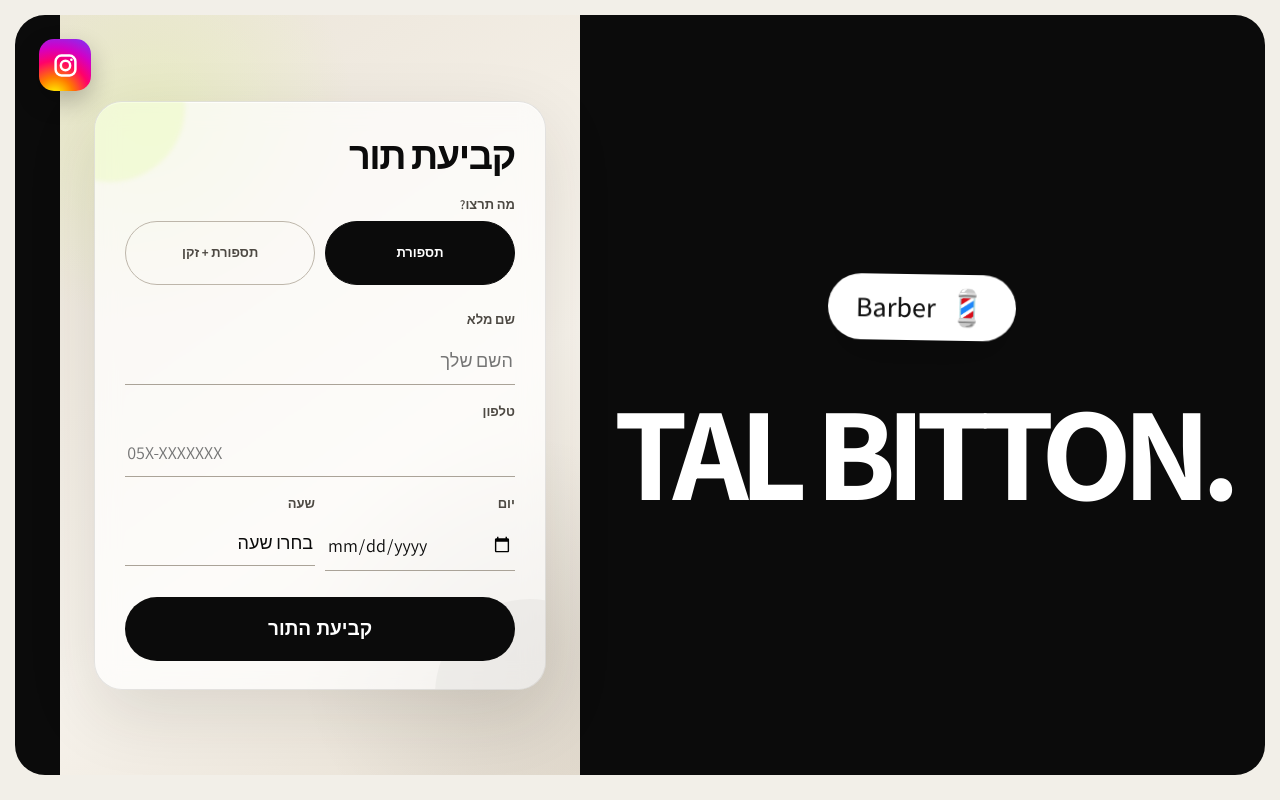
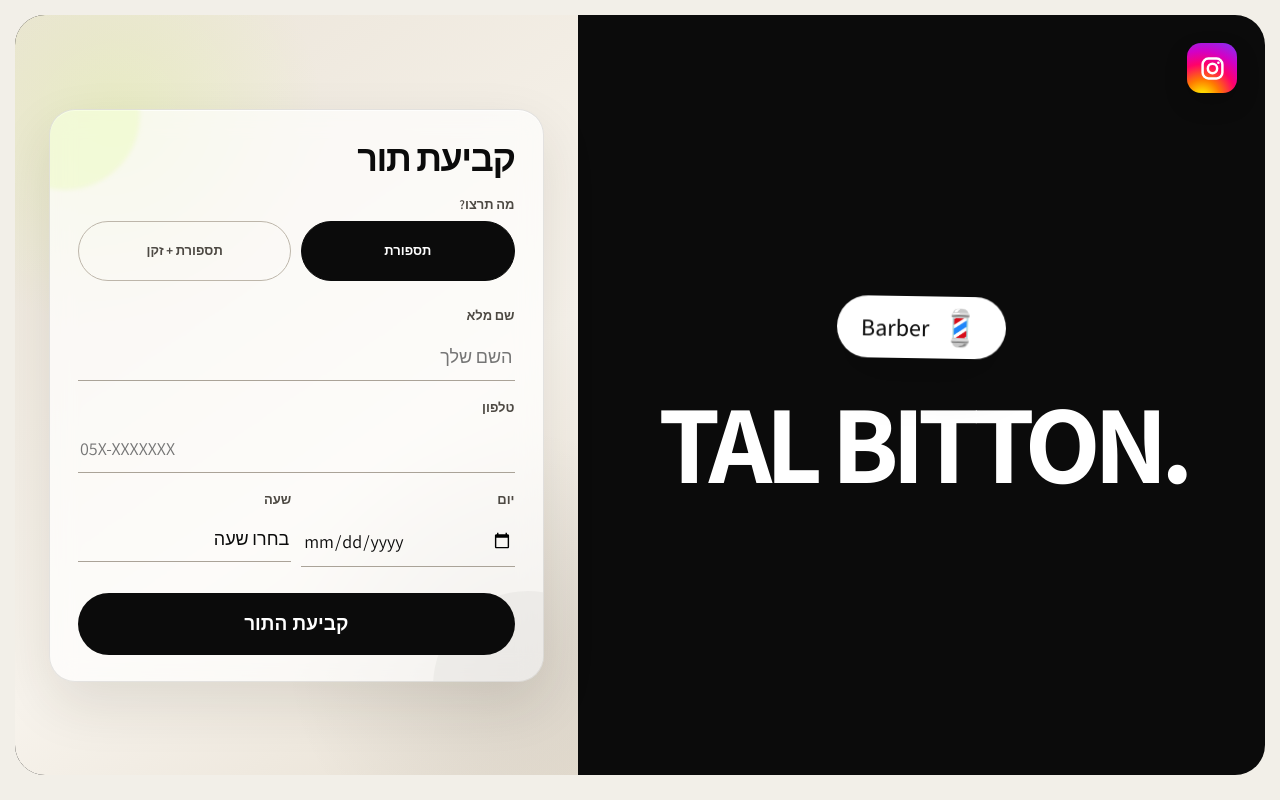
Before and after one commit to sagidan-pro/landing-pages, a plain HTML site: page index.html in a window 1280 px wide. Shown: the top 800 px of the page. Drawn offline with Linux system fonts and the light colour scheme; a web font is replaced by a local one.

Commit message:
Update index.html

```diff
--- a/index.html
+++ b/index.html
@@ -353,12 +353,100 @@ footer{padding:22px 4px 0;color:#918a7f;font-size:12px;text-align:center}
   }
 }
 
+
+@media(min-width:760px){
+  .hero{
+    grid-template-columns:55% 45%;
+    min-height:760px;
+  }
+
+  .hero-brand{
+    min-height:760px;
+    padding:60px 58px 54px;
+    justify-content:center;
+  }
+
+  .barber-bubble{
+    margin-bottom:26px;
+    font-size:24px;
+    padding:14px 24px;
+    transform-origin:center;
+  }
+
+  .brand-title{
+    font-size:clamp(82px,8.7vw,148px);
+    line-height:.9;
+    letter-spacing:-.06em;
+    max-width:92%;
+  }
+
+  .booking-area{
+    padding:42px 34px;
+    align-items:center;
+  }
+
+  .booking-card{
+    max-width:540px;
+    padding:30px 28px 26px;
+    border-radius:26px;
+    box-shadow:
+      0 22px 56px rgba(44,33,18,.11),
+      inset 0 1px 0 rgba(255,255,255,.72);
+  }
+
+  .booking-card h2{
+    font-size:36px;
+    margin-bottom:20px;
+  }
+
+  .service-option span{
+    min-height:60px;
+  }
+
+  .submit{
+    min-height:62px;
+  }
+
+  .ig-top{
+    top:28px;
+    left:auto;
+    right:28px;
+    width:50px;
+    height:50px;
+    border-radius:14px;
+    box-shadow:0 10px 22px rgba(0,0,0,.22);
+  }
+}
+
+
+@media(max-width:759px){
+  .hero-brand{
+    min-height:320px;
+    padding:74px 18px 36px;
+  }
+  .barber-bubble{
+    margin-bottom:22px;
+  }
+  .brand-title{
+    font-size:clamp(54px,17vw,84px);
+  }
+  .booking-area{
+    padding:12px;
+  }
+  .booking-card{
+    padding:22px 18px 20px;
+  }
+}
+
 </style>
 </head>
 <body>
 <main class="shell">
 <section class="hero">
 
+
+
+  <div class="hero-brand">
 <a class="ig-top" href="https://www.instagram.com/talbitton91?stkn=MW1qemF3YThzMW85ZA==" target="_blank" rel="noopener" aria-label="Instagram">
   <svg viewBox="0 0 24 24" fill="none" aria-hidden="true">
     <rect x="3.2" y="3.2" width="17.6" height="17.6" rx="5.2" stroke="white" stroke-width="2.2"/>
@@ -366,8 +454,6 @@ footer{padding:22px 4px 0;color:#918a7f;font-size:12px;text-align:center}
     <circle cx="17.25" cy="6.85" r="1.15" fill="white"/>
   </svg>
 </a>
-
-  <div class="hero-brand">
 
 <div class="barber-bubble" aria-label="Barber">
   <span class="barber-word">Barber</span>
```
